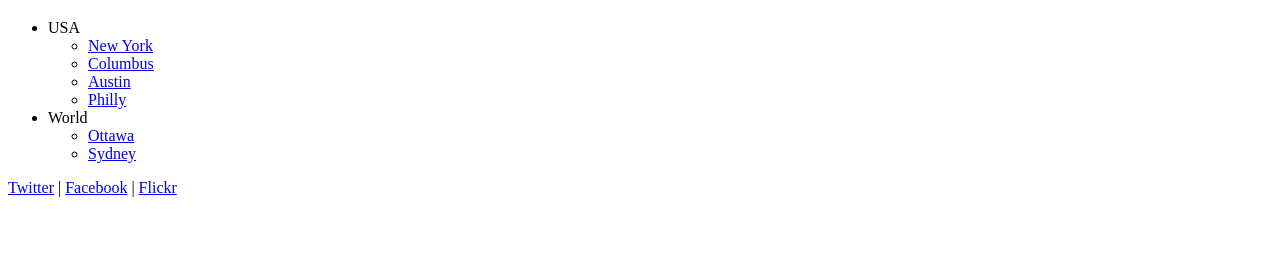
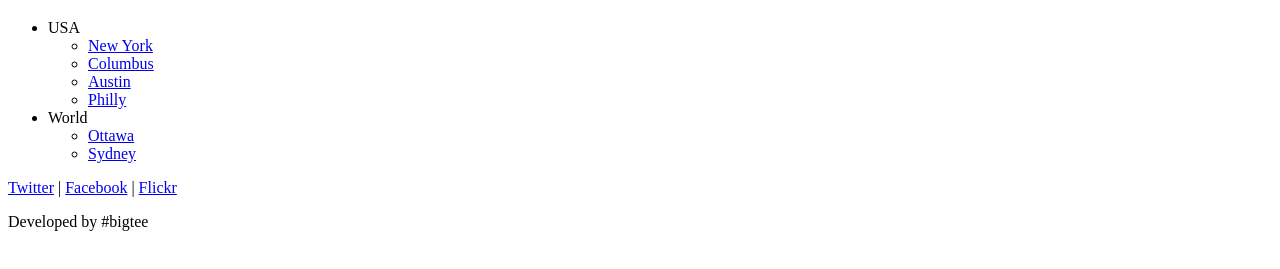
Before and after one commit to olawunmi001/Demo, a plain HTML site: page index.html in a window 1280 px wide. Shown: the part 289-558 px from the top of the page. Drawn offline with Linux system fonts and the light colour scheme.

Commit message:
Update index.html

```diff
--- a/index.html
+++ b/index.html
@@ -35,5 +35,6 @@
       </li>
     </ul>
     <a href="#">Twitter</a> | <a href="#">Facebook</a> | <a href="#">Flickr</a>
+    <P>Developed by #bigtee</P>
   </body>
 </html>
```
